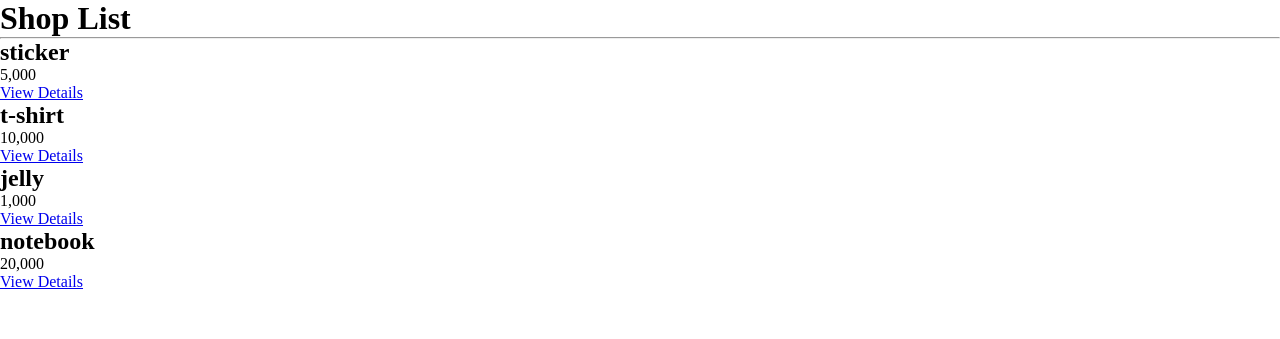
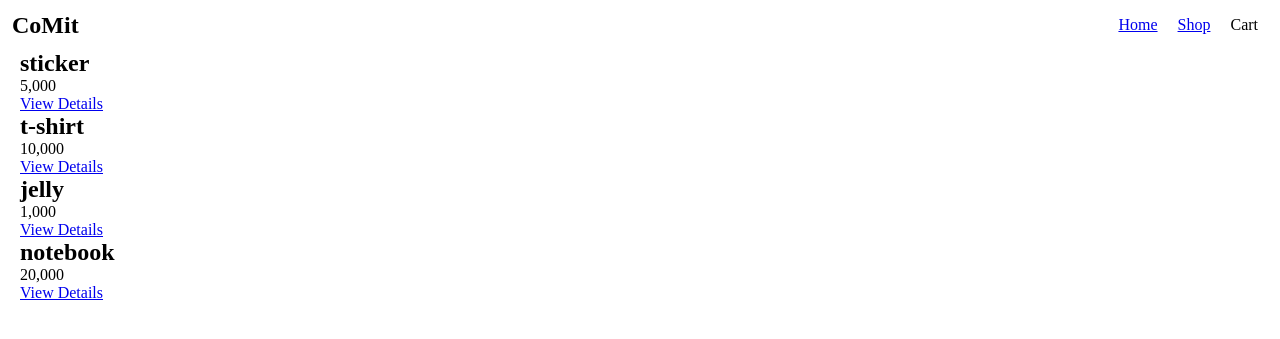
Before and after one commit to aptheparker/online-shop-api, a Node server app: page /shop/ in a window 1280 px wide. Shown: the top 339 px of the page. Run offline with Node 20, Linux system fonts and the light colour scheme.

Commit message:
navbar added

```diff
--- a/public/css/style.css
+++ b/public/css/style.css
@@ -4,16 +4,26 @@
   box-sizing: border-box;
 }
 
-header{
+.navbar{
   width: 100%;
-  height: auto;
-  padding: 20px;
-  font-size: 24px;
-  border: 1px solid #ccc;
+  height: 50px;
   display: flex;
-  justify-content: center;
+  justify-content: space-between;
+  align-items: center;
+  padding: 12px;
+  position: fixed;
+}
+
+.navbar ul{
+  list-style: none;
+  display: flex;
+}
+
+.navbar ul li{
+  margin: 0 10px;
 }
 
 main{
   padding: 20px;
+  padding-top: 50px;
 }
--- a/services/MainService.js
+++ b/services/MainService.js
@@ -1,6 +1,7 @@
 const getMainPage = (req, res) => {
   res.render("main", {
     pageTitle: "Main Page",
+    shopName: "CoMit",
   });
 }
 
--- a/services/ShopService.js
+++ b/services/ShopService.js
@@ -11,7 +11,8 @@ const getShopList = (req, res, next) => {
     } else {
       const products = JSON.parse(data);
       return res.render("shop/shop", {
-        pageTitle: "Shop List",
+        pageTitle: "Shop Page",
+        shopName: "CoMit",
         products: products,
       });
     }
@@ -29,7 +30,6 @@ const getShopItem = (req, res, next) => {
       const product = products.find((p) => p.id === req.params.id);
       return res.render("shop/shop-detail", {
         pageTitle: product.title,
-        path: "shop/shop-detail",
         product: product,
       });
     }
--- a/views/shop/shop.ejs
+++ b/views/shop/shop.ejs
@@ -1,15 +1,23 @@
 <html>
   <head>
     <title>Shop</title>
-    <link rel="stylesheet" href="/css/style.css">
+    <link rel="stylesheet" href="/css/style.css" />
   </head>
   <body>
-    <h1><%= pageTitle %></h1>
-    <hr>
+    <nav class="navbar">
+      <h1><%= shopName %></h1>
+      <ul>
+        <li><a href="/">Home</a></li>
+        <li><a href="/shop">Shop</a></li>
+        <li><a href="/cart"></a>Cart</li>
+      </ul>
+    </nav>
+    <main>
       <% for (let p of products) { %>
       <h2><%= p.productName %></h2>
       <p><%= p.productPrice %></p>
       <a href="/shop/<%= p.id %>">View Details</a>
       <% } %>
+    </main>
   </body>
 </html>
```
Also changed, not shown: views/main.ejs (+8 -1 lines). Lines whose indentation alone changed are shown as unchanged.
